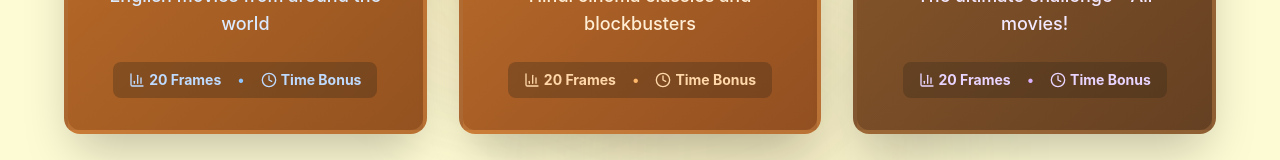
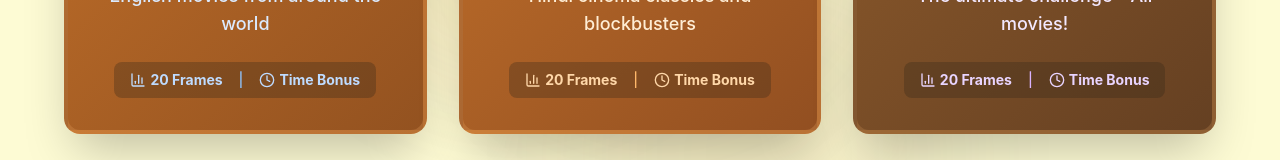
Before and after one commit to Rushigayake03/guess-the-frame, a Next.js app in the folder guess-the-frame/: page /play in a window 1280 px wide. Shown: the part 534-694 px from the top of the page. Built offline with nearby package versions, Linux system fonts and the light colour scheme.

Commit message:
clean up homepage text and encoding issues

```diff
--- a/guess-the-frame/src/app/page.js
+++ b/guess-the-frame/src/app/page.js
@@ -167,7 +167,7 @@ export default function Home() {
         {/* Footer Note */}
         <div className="text-center mt-12">
           <p className="text-gray-500 text-sm font-medium">
-            Test your cinema knowledge • 20 frames per game • Real-time scoring
+            Test your cinema knowledge | 20 frames per game | Real-time scoring
           </p>
         </div>
       </div>
--- a/guess-the-frame/src/app/play/page.js
+++ b/guess-the-frame/src/app/play/page.js
@@ -73,7 +73,7 @@ export default function PlayPage() {
                 <BarChart3 className="w-4 h-4" />
                 20 Frames
               </span>
-              <span className="text-blue-300">•</span>
+              <span className="text-blue-300">|</span>
               <span className="font-bold flex items-center gap-1">
                 <Clock className="w-4 h-4" />
                 Time Bonus
@@ -97,7 +97,7 @@ export default function PlayPage() {
                 <BarChart3 className="w-4 h-4" />
                 20 Frames
               </span>
-              <span className="text-orange-300">•</span>
+              <span className="text-orange-300">|</span>
               <span className="font-bold flex items-center gap-1">
                 <Clock className="w-4 h-4" />
                 Time Bonus
@@ -121,7 +121,7 @@ export default function PlayPage() {
                 <BarChart3 className="w-4 h-4" />
                 20 Frames
               </span>
-              <span className="text-purple-300">•</span>
+              <span className="text-purple-300">|</span>
               <span className="font-bold flex items-center gap-1">
                 <Clock className="w-4 h-4" />
                 Time Bonus
```
